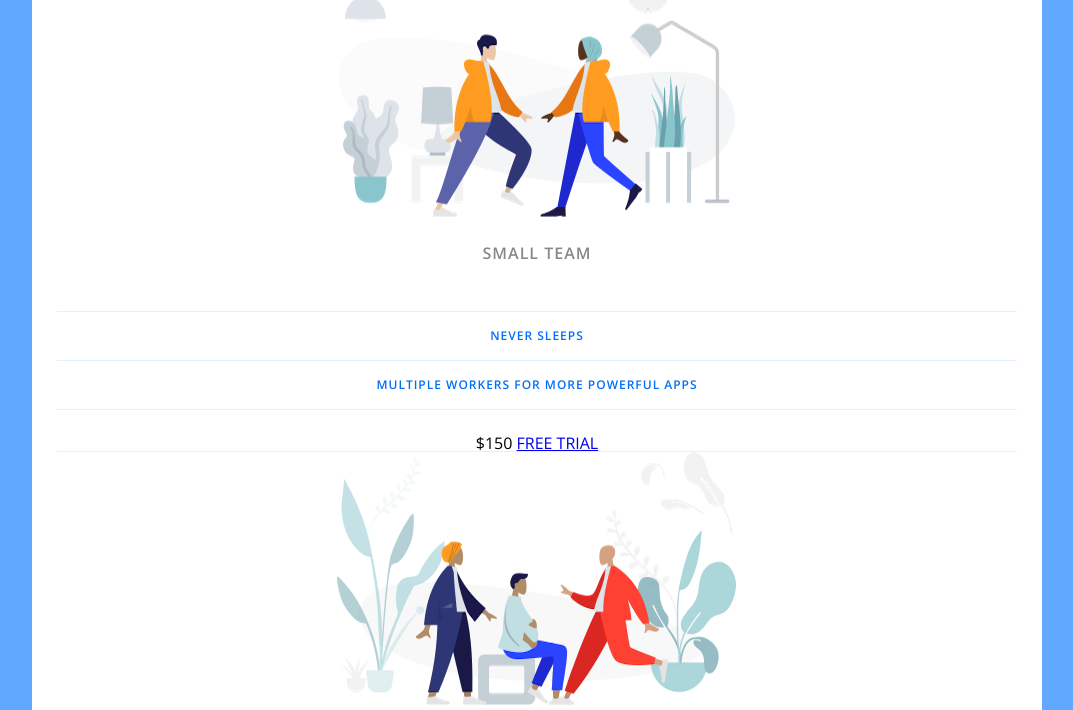
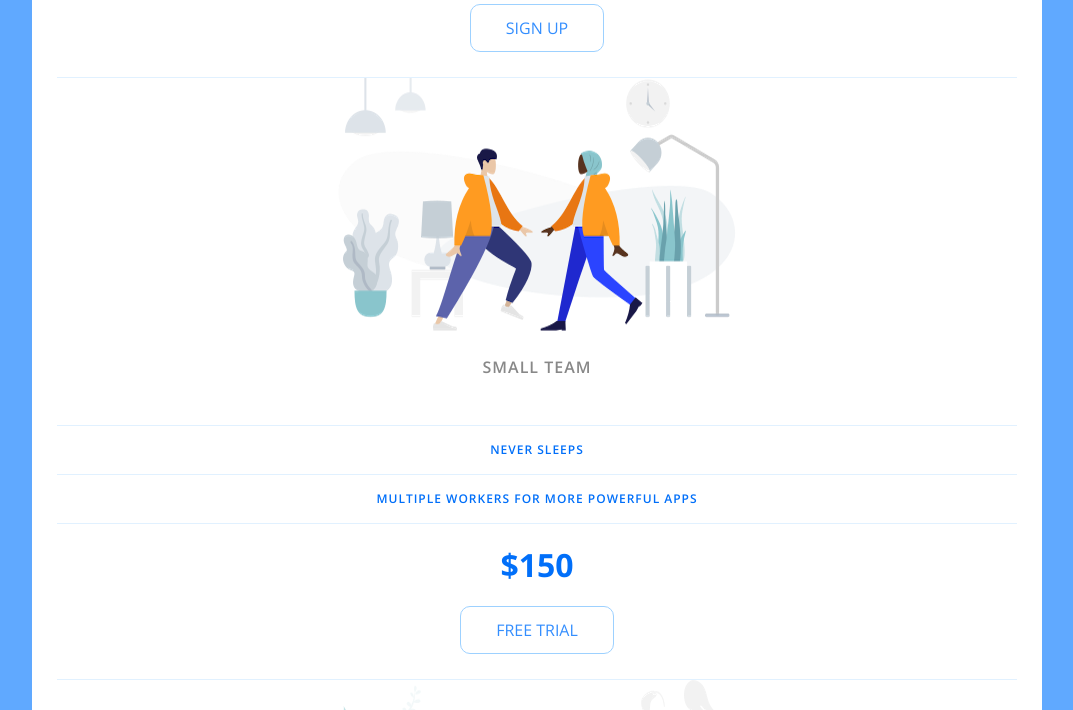
Before and after one commit to BusayoAfolabi12/Weekly_Exercises, a plain HTML site: page pricepanel/index.html in a window 1280 px wide. Shown: the part 539-1249 px from the top of the page, without its empty margins (103-1176 px from the left). Drawn offline with nearby package versions, Linux system fonts and the light colour scheme.

Commit message:
update_price_panel
pricepanel update

```diff
--- a/pricepanel/pricepanel_style.css
+++ b/pricepanel/pricepanel_style.css
@@ -93,3 +93,20 @@ body {background-color: #60a9ff ;
 .pricing-features-item:last-child {
     border-bottom: 1px solid #e1f1ff;
 }
+.pricing-price {
+    color: #016ff9;
+    display: block;
+    font-size: 32px;
+    font-weight: 700;
+}
+
+.pricing-button {
+    border: 1px solid #9dd1ff;
+    border-radius: 10px;
+    color: #348efe;
+    display: inline-block;
+    padding: 15px 35px;
+    text-decoration: none;
+    margin: 25px 0;
+    transition: background-color 200ms ease-in-out;
+}
```
